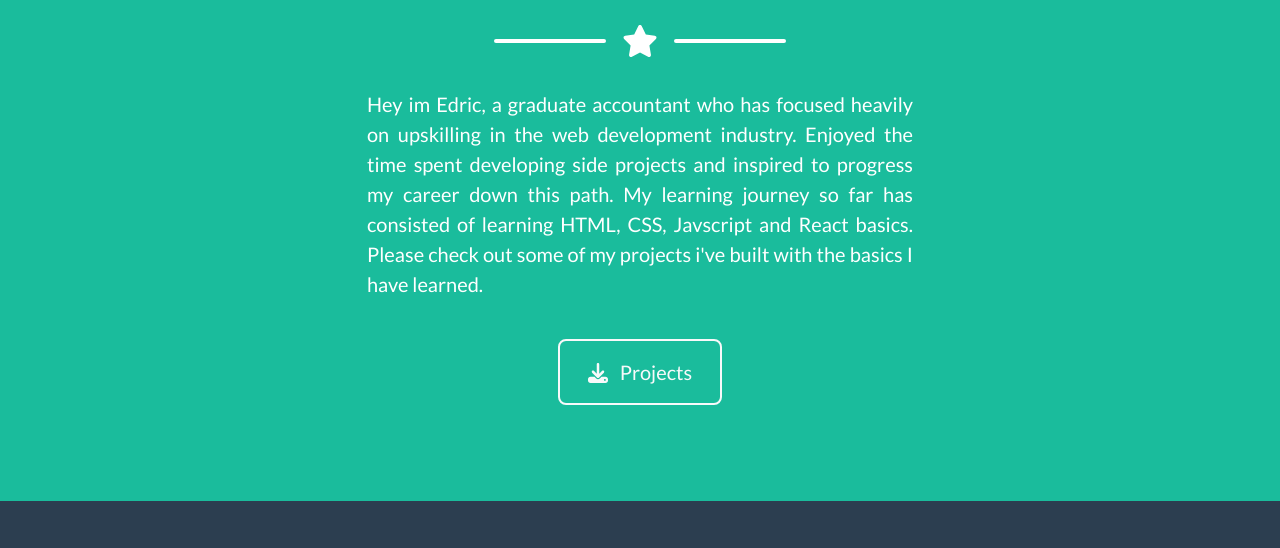
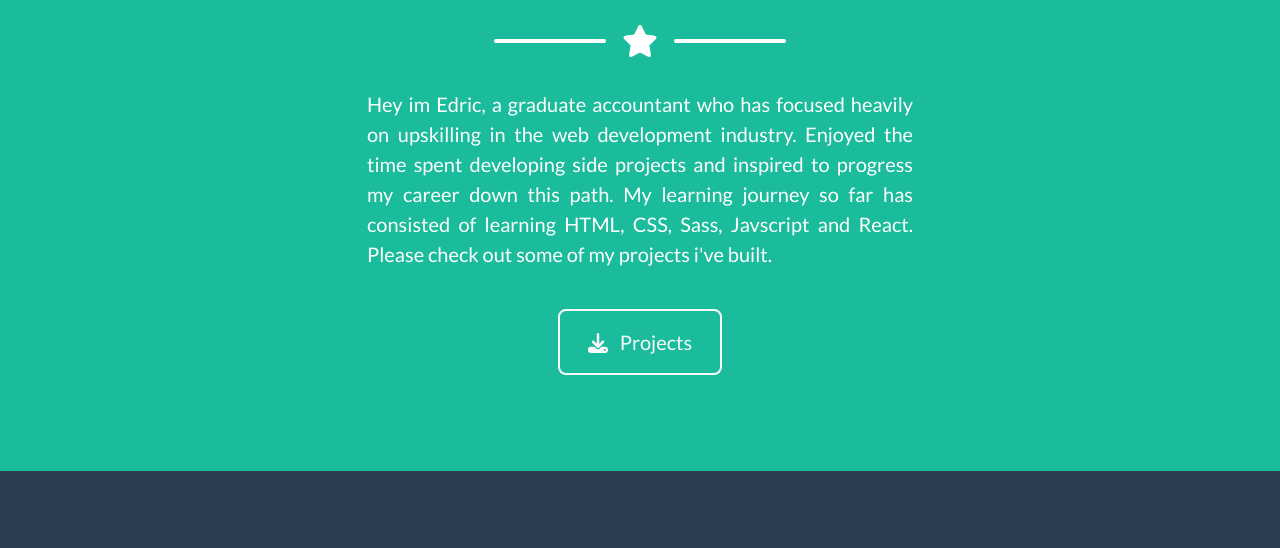
Before and after one commit to edrickhoo/Portfolio, a plain HTML site: page index.html in a window 1280 px wide. Shown: the part 1791-2339 px from the top of the page. Drawn offline with nearby package versions, Linux system fonts and the light colour scheme.

Commit message:
changed about

```diff
--- a/index.html
+++ b/index.html
@@ -222,7 +222,7 @@
         <div class="row">
           <div class="col-lg-6 m-auto text-justify">
             <p class="lead">
-              Hey im Edric, a graduate accountant who has focused heavily on upskilling in the web development industry. Enjoyed the time spent developing side projects and inspired to progress my career down this path.  My learning journey so far has consisted of learning HTML, CSS, Javscript and React basics. Please check out some of my projects i've built with the basics I have learned.
+              Hey im Edric, a graduate accountant who has focused heavily on upskilling in the web development industry. Enjoyed the time spent developing side projects and inspired to progress my career down this path.  My learning journey so far has consisted of learning HTML, CSS, Sass, Javscript and React. Please check out some of my projects i've built.
             </p>
           </div>
 
```
